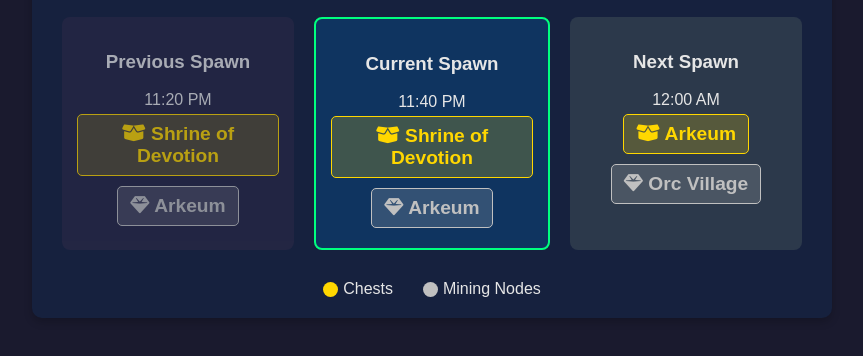
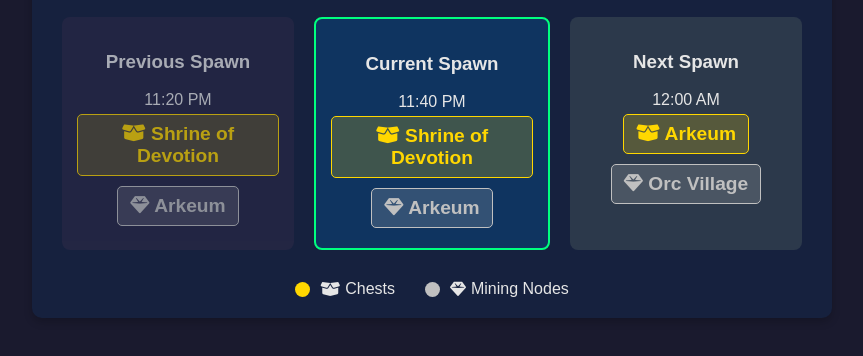
Before and after one commit to jshackelford9375/throneandliberty, a plain HTML site: page index.html in a window 1280 px wide. Shown: the part 268-624 px from the top of the page, without its empty margins (208-1071 px from the left). Drawn offline with Linux system fonts and the light colour scheme.

Commit message:
Update index.html

```diff
--- a/index.html
+++ b/index.html
@@ -91,6 +91,10 @@
             display: flex;
             align-items: center;
         }
+        .legend-item i {
+            margin: 0 5px;
+            color: #e6e6e6;
+        }
         .legend-color {
             width: 15px;
             height: 15px;
@@ -161,10 +165,12 @@
         <div class="legend">
             <div class="legend-item">
                 <div class="legend-color chest-color"></div>
+                <i class="fas fa-box-open"></i>
                 <span>Chests</span>
             </div>
             <div class="legend-item">
                 <div class="legend-color mining-color"></div>
+                <i class="fas fa-gem"></i>
                 <span>Mining Nodes</span>
             </div>
         </div>
```
